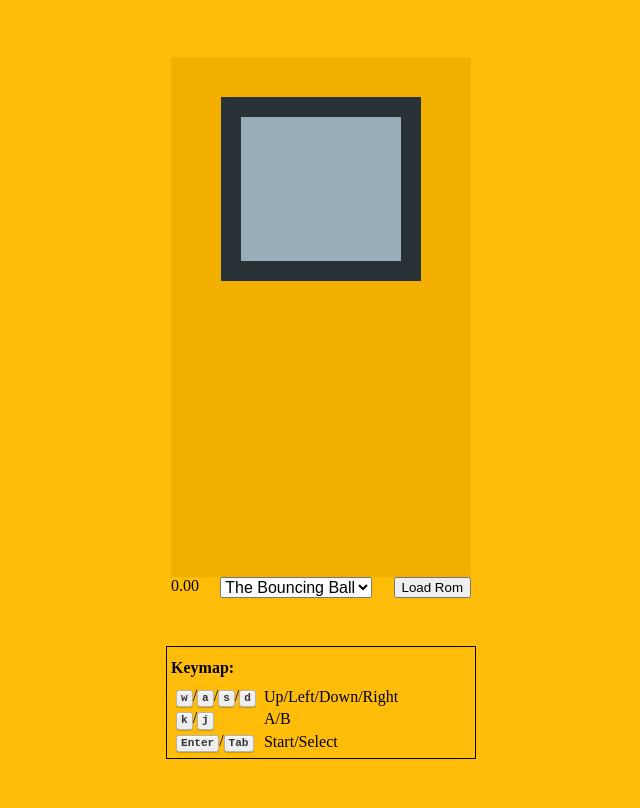
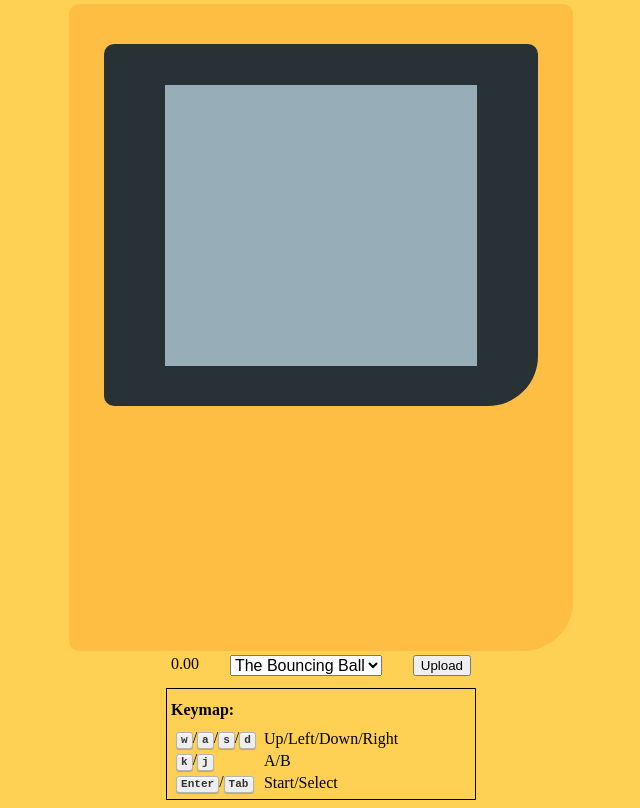
Before and after one commit to linoscope/CAMLBOY, a plain HTML site: page index.html in a window 1280 px wide. Shown: the whole page, without its empty margins (319-959 px from the left). Drawn offline with Linux system fonts and the light colour scheme; no server answers.

Commit message:
deploy: e0eef5bf95397bd71ab5f3672e5b7417ffadfebd

```diff
--- a/index.html
+++ b/index.html
@@ -7,8 +7,9 @@
   <title>CAMLBOY</title>
   <style>
     html, body {
+        background-color: #FED154;
         height: 100%;
-        background-color: #ffbc09;
+        margin: 0;
     }
     .container {
         height: 100%;
@@ -18,20 +19,32 @@
         justify-content: center;
     }
     .gameboy {
-        background-color: #f2af00;
-        height: 480px;
-        width: 300px;
-        padding-top: 40px;
+        margin-top: 4px;
+        margin-bottom: 4px;
+        background-color: #FEBE43;
+        height: 520px;
+        width: 320px;
+        border-radius: 10px 10px 50px 10px;;
     }
     .display {
         display:flex;
         justify-content: center;
     }
     .canvas-frame {
+        margin-top: 8%;
+        margin-left: 7%;
+        margin-right: 7%;
         background-color: #283136;
-        padding: 20px;
+        padding: 8% 12%;
+        width: 100%;
+        height: 100%;
+        border-radius: 10px 10px 50px 10px;;
     }
     #canvas {
+        width: 100%;
+        height: 100%;
+        /* height: 199.2px; */
+        /* width: 172.8px; */
         display: block;
         image-rendering: pixelated
     }
@@ -45,15 +58,20 @@
         font-size: 16px;
     }
     .keymap {
-        margin-top: 48px;
+        display: none;
+    }
+    @media screen and (min-width: 1025px) {
+        .gameboy {
+            background-color: #FEBE43;
+            height: 864px;
+            width: 504px;
+        }
+        .keymap {
+            display: block;
+            margin-top: 12px;
             width: 300px;
             border: 1px solid black;
             padding: 4px;
-    }
-    @media screen and (max-width: 600px) {
-        .keymap {
-            display: none;
-        }
         }
         h4 {
             margin-bottom: 8px;
@@ -75,6 +93,7 @@
             padding: 2px 4px;
             white-space: nowrap;
         }
+    }
   </style>
 </head>
 <body>
@@ -93,7 +112,7 @@
       <select id="rom-selector"></select>
       <button class="load-rom-btn">
         <input id="load-rom" type="file" style="display: none;">
-        <label for="load-rom">Load Rom</label>
+        <label for="load-rom">Upload</label>
       </button>
     </div>
     <div class="keymap">
```
Also changed, not shown: index.bc.js, index.js. Lines whose indentation alone changed are shown as unchanged.
